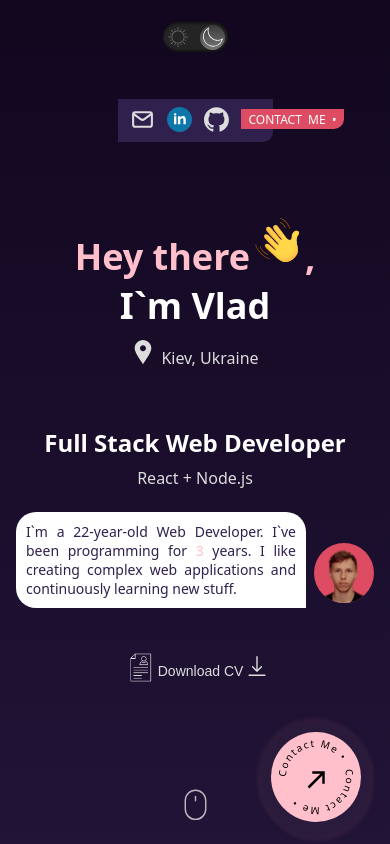
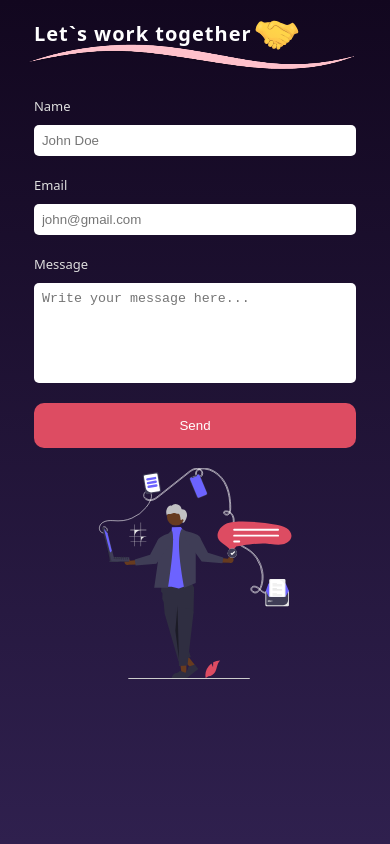
Before and after one commit to vladyslavsoruk/my-portfolio, a React (Vite) app: page / in a window 390 px wide. Shown: the top 844 px of the page. Built offline with nearby package versions, Linux system fonts and the light colour scheme; no server answers.

Commit message:
layout fixed in ContactSection for small screens

```diff
--- a/package.json
+++ b/package.json
@@ -17,6 +17,7 @@
     "react": "^19.0.0",
     "react-dom": "^19.0.0",
     "react-loading-skeleton": "^3.5.0",
+    "react-toastify": "^11.0.5",
     "react-type-animation": "^3.2.0",
     "vite-plugin-svgr": "^4.3.0"
   },
--- a/src/App.jsx
+++ b/src/App.jsx
@@ -38,8 +38,7 @@ function App() {
   return (
     <ThemeProvider>
       <div className="container">
-        <section id="hero" ref={heroRef}>
-          {/* <HeroSectionSkeleton /> */}
+        {/* <section id="hero" ref={heroRef}>
           <Suspense fallback={<HeroSectionSkeleton />}>
             {heroIsInView && <HeroSection />}
           </Suspense>
@@ -48,7 +47,19 @@ function App() {
           <Suspense fallback={"loading ServicesSection..."}>
             {serviceIsInView && <ServicesSection />}
           </Suspense>
+        </section> */}
+
+        {/* <PortfolioSection /> */}
+        {/* <section id="contact" ref={contactRef}>
+          <ContactSection />
+        </section> */}
+
+        <section id="contact" ref={contactRef}>
+          <Suspense fallback={"loading ContactSection..."}>
+            {contactIsInView && <ContactSection />}
+          </Suspense>
         </section>
+
         {/* <div ref={portfolioRef}>
           <Suspense fallback={"loading PortfolioSection..."}>
             {portfolioIsInView && <PortfolioSection />}
--- a/src/components/contactSection/ContactSection.jsx
+++ b/src/components/contactSection/ContactSection.jsx
@@ -1,8 +1,11 @@
-import { useRef, useState } from "react";
+import { useContext, useRef, useState } from "react";
 import "./contactSection.css";
 import emailjs from "@emailjs/browser";
 import { motion, useInView } from "motion/react";
 import ContactSvg from "./ContactSvg";
+import { ToastContainer, toast } from "react-toastify";
+import { ThemeContext } from "../../providers/ThemeProvider";
+// import "react-toastify/dist/ReactToastify.css";
 const SERVICE_ID = import.meta.env.VITE_SERVICE_ID;
 const TEMPLATE_ID = import.meta.env.VITE_TEMPLATE_ID;
 const PUBLIC_KEY = import.meta.env.VITE_PUBLIC_KEY;
@@ -37,11 +40,13 @@ const loadingIndicators = {
 };
 
 function ContactSection() {
-  const [success, setSuccess] = useState(false);
-  const [error, setError] = useState(false);
+  // const [success, setSuccess] = useState(false);
+  // const [error, setError] = useState(false);
   const [emailIsSending, setEmailIsSending] = useState(false);
   const formRef = useRef();
   const formIsInView = useInView(formRef, { margin: "-100px" });
+
+  const [theme, setTheme] = useContext(ThemeContext);
 
   const sendEmail = (e) => {
     e.preventDefault();
@@ -53,14 +58,16 @@ function ContactSection() {
       })
       .then(
         () => {
-          setSuccess(true);
-          setError(false);
+          // setSuccess(true);
+          // setError(false);
           setEmailIsSending(false);
+          toast("Your message has been sent successfully !");
         },
         (error) => {
-          setSuccess(false);
-          setError(true);
+          // setSuccess(false);
+          // setError(true);
           setEmailIsSending(false);
+          toast("Something went wrong :(");
         }
       );
   };
@@ -83,7 +90,7 @@ function ContactSection() {
               height="60px"
               viewBox="0 0 80 80"
               fill="none"
-              style={{ position: "relative", top: "25px" }}
+              // style={{ position: "relative", top: "25px" }}
             >
               <path
                 d="M50.0022 56.0284C49.9599 57.2183 47.5764 58.8073 44.0912 58.8073C40.6061 58.8073 24.6773 52.574 20.7162 46.4136C15.4693 38.2534 10.042 35.962 7.04426 34.1541C4.04658 32.3463 8.05757 21.8947 12.0724 18.851C16.0872 15.8072 17.7185 21.319 22.4818 20.0869C27.2451 18.8548 35.578 19.8681 38.8865 20.9236C42.1951 21.983 64.8639 35.8737 64.6874 40.944C64.5108 46.0144 63.6741 48.3097 60.0124 48.398C60.0124 48.398 60.4538 52.3667 55.1186 52.455C55.1186 52.4589 55.0533 56.869 50.0022 56.0284Z"
@@ -484,11 +491,24 @@ function ContactSection() {
           {/* <img src="/underline-sketch.png" /> */}
           <motion.div variants={listVariants} className="formItem">
             <label>Name</label>
-            <input type="text" placeholder="John Doe" name="name" />
+            <input
+              type="text"
+              placeholder="John Doe"
+              name="name"
+              required
+              minLength="3"
+              maxLength="50"
+            />
           </motion.div>
           <motion.div variants={listVariants} className="formItem">
             <label>Email</label>
-            <input type="Email" placeholder="john@gmail.com" />
+            <input
+              type="Email"
+              placeholder="john@gmail.com"
+              name="sender-email"
+              required
+              maxLength="50"
+            />
           </motion.div>
           <motion.div variants={listVariants} className="formItem">
             <label>Message</label>
@@ -496,6 +516,9 @@ function ContactSection() {
               rows={10}
               placeholder="Write your message here..."
               name="message"
+              required
+              minLength="5"
+              maxLength="500"
             ></textarea>
           </motion.div>
           <motion.button variants={listVariants} className="formButton">
@@ -513,18 +536,19 @@ function ContactSection() {
               </motion.div>
             )}
           </motion.button>
-          {success && (
+          {/* {success && (
             <span className="emailSuccessMessage">
-              Your message has been sent successfully!
+              Your message has been sent successfully !
             </span>
           )}
           {error && (
-            <span className="emailFailMessage">Something went wrong!</span>
-          )}
+            <span className="emailFailMessage">Something went wrong :(</span>
+          )} */}
         </motion.form>
       </div>
       <div className="cSection">
         <ContactSvg />
+        <ToastContainer position="top-center" theme={theme} />
       </div>
     </div>
   );
--- a/src/components/contactSection/contactSection.css
+++ b/src/components/contactSection/contactSection.css
@@ -17,6 +17,15 @@
   position: relative;
   letter-spacing: 1px;
   margin-bottom: 30px;
+  margin-top: 20px;
+}
+
+.cTitle svg {
+  position: absolute;
+  top: -25px;
+  width: 80px;
+  height: 80px;
+  z-index: 1;
 }
 
 .cTitle::after {
@@ -34,10 +43,10 @@
 }
 
 body[data-theme="light"] .cTitle::after {
-  background-image: url("/public/underline-sketch-blue.png");
+  background-image: url("/underline-sketch-blue.png");
 }
 body[data-theme="dark"] .cTitle::after {
-  background-image: url("/public/underline-sketch-pink.png");
+  background-image: url("/underline-sketch-pink.png");
 }
 
 form {
@@ -52,6 +61,7 @@ textarea {
   padding: 12px;
   border: none;
   border-radius: 5px;
+  color: #2f204e;
 }
 
 input:focus,
@@ -72,6 +82,7 @@ textarea:focus {
 
 label {
   font-size: 13px;
+  color: var(--text-secondary);
 }
 
 .formButton {
@@ -83,7 +94,7 @@ label {
   cursor: pointer;
 }
 
-.emailSuccessMessage,
+/* .emailSuccessMessage,
 .emailFailMessage {
   color: rgb(46, 197, 46);
   text-align: center;
@@ -92,7 +103,7 @@ label {
 }
 .emailFailMessage {
   color: red;
-}
+} */
 
 @media (max-width: 1280px) {
   form {
@@ -103,6 +114,11 @@ label {
 @media (max-width: 1024px) {
   .contacts {
     gap: 20px;
+  }
+  .cTitle svg {
+    width: 60px;
+    height: 60px;
+    top: -15px;
   }
 }
 
@@ -122,5 +138,41 @@ label {
   }
   .cSection:last-child {
     height: 30%;
+    z-index: -1;
   }
 }
+@media (max-width: 450px) {
+  .contacts {
+    gap: 20px;
+  }
+  .cSection {
+    padding: 0px;
+  }
+  .cSection:first-child {
+    height: auto;
+  }
+  .cSection:last-child {
+    height: 25%;
+  }
+  .cTitle {
+    font-size: 20px;
+  }
+  .cTitle svg {
+    width: 50px;
+  }
+  form {
+    width: 90%;
+    height: 100%;
+  }
+  input,
+  textarea {
+    padding: 8px;
+  }
+  .formItem textarea {
+    height: auto;
+    max-height: 100px;
+  }
+  .formButton {
+    padding: 15px 10px;
+  }
+}
--- a/src/components/servicesSection/servicesSection.css
+++ b/src/components/servicesSection/servicesSection.css
@@ -224,7 +224,7 @@
   }
   .service {
     padding: 8px;
-    /* justify-content: center; */
+    gap: 8px;
   }
   .serviceIcon {
     width: 36px;
@@ -244,15 +244,4 @@
   .counter h1 {
     font-size: 36px;
   }
-  /* .service {
-    padding: 10px 20px;
-    flex: 1 1 50%;
-    justify-content: center;
-  }
-  .service:nth-child(2) {
-    display: none;
-  }
-  .service:nth-child(3) {
-    display: none;
-  } */
 }
```
Also changed, not shown: 1 other file (tests, documents, lock files or other folders).
